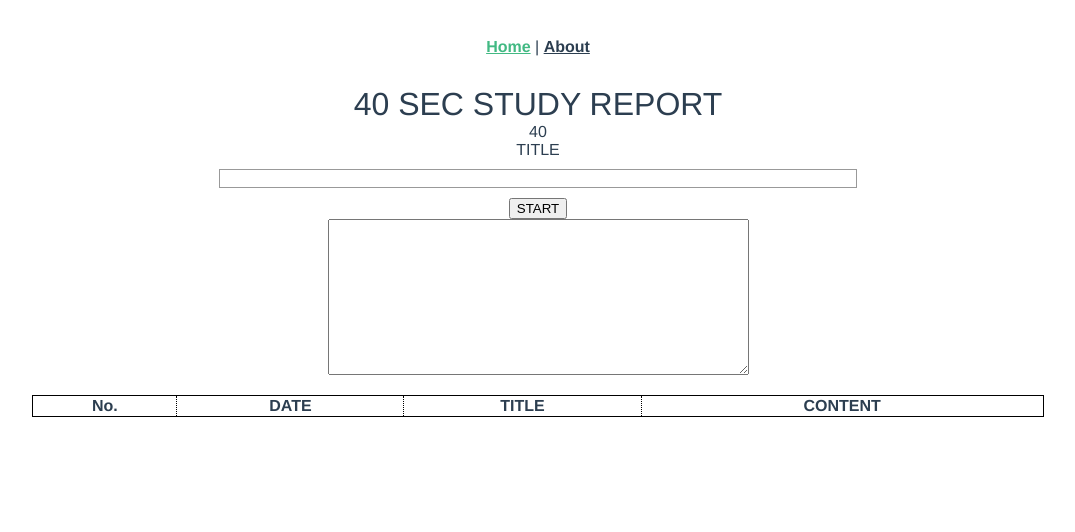
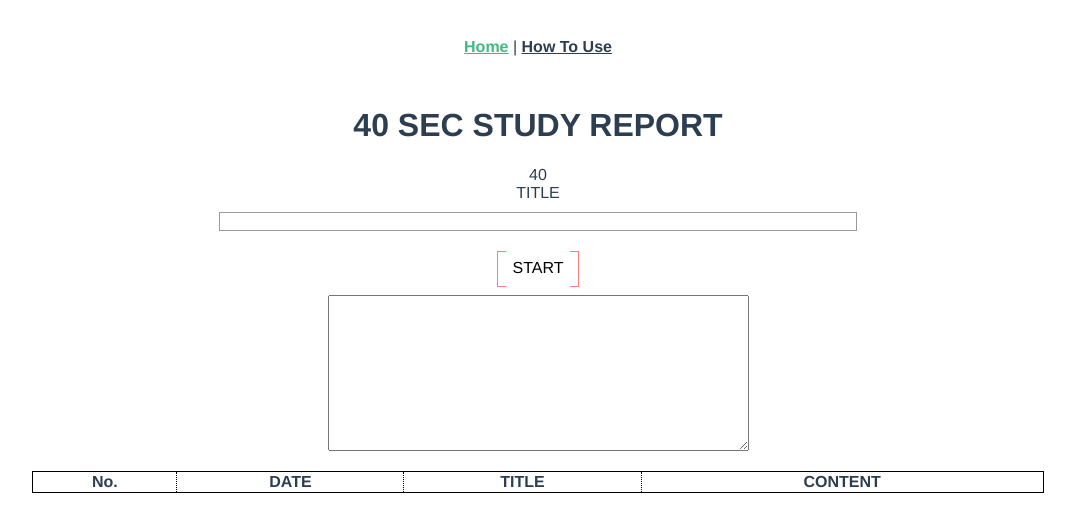
Before and after one commit to ktguy123/40sec_study, a Vue app: page /#/ in a window 1280 px wide. Shown: the top 532 px of the page, without its empty margins (102-1177 px from the left). Built offline with nearby package versions, Linux system fonts and the light colour scheme.

Commit message:
make how to use

```diff
--- a/src/App.vue
+++ b/src/App.vue
@@ -2,7 +2,7 @@
   <div id="app">
     <div id="nav">
       <router-link to="/">Home</router-link> |
-      <router-link to="/about">About</router-link>
+      <router-link to="/about">How To Use</router-link>
     </div>
     <router-view/>
   </div>
--- a/src/router/index.js
+++ b/src/router/index.js
@@ -1,10 +1,12 @@
 import Vue from 'vue'
 import VueRouter from 'vue-router'
 import Home from '../views/Home.vue'
+import About from '../views/About.vue'
 
 Vue.use(VueRouter)
 
-  const routes = [
+const router = new VueRouter({
+  routes: [
     {
       path: '/',
       name: 'Home',
@@ -13,15 +15,9 @@ Vue.use(VueRouter)
     {
       path: '/about',
       name: 'About',
-    // route level code-splitting
-    // this generates a separate chunk (about.[hash].js) for this route
-    // which is lazy-loaded when the route is visited.
-    component: () => import(/* webpackChunkName: "about" */ '../views/About.vue')
+      component: About
     }
   ]
-
-const router = new VueRouter({
-  routes
 })
 
 export default router
--- a/src/views/About.vue
+++ b/src/views/About.vue
@@ -1,5 +1,34 @@
 <template>
   <div class="about">
-    <h1>This is an about page</h1>
+    <div class="overview article">
+      <h2>概要</h2>
+      <p>学習を終了した後40秒間復習を行うことで、学習定着率が増加します。
+      <a href="https://buzz-plus.com/article/2015/11/16/consolidation-of-complex/">参考</a></p>
+      <p>そこで、40秒間復習ができるサポートアプリを作成しています。</p>
+    </div>
+
+    <div class="use article">
+      <h2>つかいかた</h2>
+      <p>タイトル欄に入力して、STARTを押下すると開始します。</p>
+      <p>40秒間計測されます。学習した内容をできる限り記述してください。</p>
+      <p>40秒後に自動終了し、記述した内容が下記に表示されます。</p>
+    </div>
   </div>
 </template>
+
+<style lang="scss" scoped>
+  h2{
+    margin-top:20px;
+  }
+  .about{
+    margin:0 auto;
+    max-width:1100px;
+    .article{
+      border-bottom: 1px black solid;
+      p{
+        text-align:left;
+      }
+    }
+  }
+
+</style>
--- a/src/views/Home.vue
+++ b/src/views/Home.vue
@@ -1,7 +1,7 @@
 <template>
   <div class="home">
     <div class="title">
-      40 SEC STUDY REPORT
+      <h1>40 SEC STUDY REPORT</h1>
     </div>
     <div class="timer">
       {{time}}
@@ -9,8 +9,8 @@
     <div class="input">
       <label for="input__title">TITLE</label>
       <input id="input__title" class="input__title" type="text" v-model="title">
-      <button class="input__start" @click="startRecord">START</button>
-      <textarea class="input__report" cols=50 rows=10 v-model="report"></textarea>
+      <div class="input__start" @click="startRecord">{{status}}</div>
+      <textarea @  class="input__report" cols=50 rows=10 v-model="report"></textarea>
     </div>
     <div class="report">
       <table class="report__table">
@@ -22,7 +22,7 @@
         </tr>
         <tr v-for="record in records" :key="record.id">
           <td>{{record.id}}</td>
-          <td>{{record.id}}</td>
+          <td>{{record.date}}</td>
           <td>{{record.title}}</td>
           <td>{{record.report}}</td>
         </tr>
@@ -38,6 +38,7 @@ export default {
   name: 'Home',
   data() {
     return {
+      status:"START",
       time:40,
       id:0,
       title:"",
@@ -48,21 +49,34 @@ export default {
   methods:{
     startRecord(){
       const that = this;
-      const sync = setInterval(function() {
+      let sync;
+      if(this.status === "START"){
+        this.status = "STOP";
+        sync = setInterval(function() {
           that.time--;
           if(that.time <= 0) {
-          clearInterval(sync);
+            that.stopRecord(sync);
             that.recordContent();
             that.time = 40;
           }
         }, 1000);
+      }else{
+        this.status = "START";
+        this.stopRecord(sync);
+        that.time = 40;
+      }
+    },
+    stopRecord(sync) {
+      clearInterval(sync);
     },
     recordContent(){
       this.id++;
+      const d = new Date();
       this.records.unshift({
         id    :this.id,
         title :this.title,
-        report:this.report
+        report:this.report,
+        date:`${d.getFullYear()}-${d.getMonth()+1}-${d.getDate()} ${d.getHours()}:${d.getMinutes()}`
       });
       this.title="";
       this.report="";
@@ -72,9 +86,7 @@ export default {
 </script>
 
 <style lang="scss" scoped>
-.title{
-  font-size: 2rem;
-}
+
 
 .input{
   display:flex;
@@ -85,6 +97,40 @@ export default {
     border:1px solid #999999;
     width:50%;
     margin:10px;
+  }
+  .input__start{
+    cursor:pointer;
+    margin:10px;
+    display: inline-block;
+    position: relative;
+    padding: 0.5em 1em;
+    text-decoration: none;
+    color: #000;
+    transition: .4s;
+    &:hover{
+      color:#ff7f7f;
+    }
+    &:before, &:after{
+      position: absolute;
+      top: 0;
+      content:'';
+      width: 8px;
+      height: 100%;
+      display: inline-block;
+    }
+    &:before{
+      border-left: solid 1px #ff7f7f;
+      border-top: solid 1px #ff7f7f;
+      border-bottom: solid 1px #ff7f7f;
+      left: 0;
+    }
+    &:after{
+      content: '';
+      border-top: solid 1px #ff7f7f;
+      border-right: solid 1px #ff7f7f;
+      border-bottom: solid 1px #ff7f7f;
+      right: 0;
+    }
   }
 }
 
```
Also changed, not shown: 15 other files (tests, documents, lock files or other folders). Lines whose indentation alone changed are shown as unchanged.
